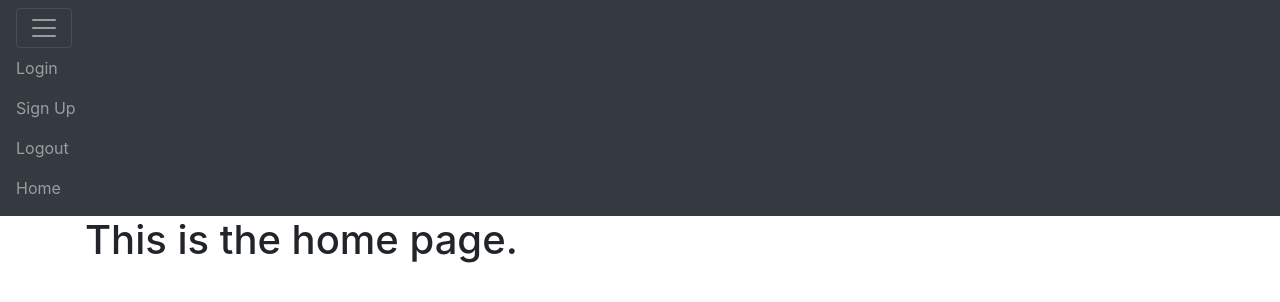
After one commit to Alex3132/Flask-web-app-tutorial, a Flask app: template website/templates/home.html in a window 1280 px wide, after a click that opens the changed part. The commit adds this page. Shown: the top 302 px of the page. Run offline with Flask 2, Linux system fonts and the light colour scheme; the template is opened without the code that fills it, so the values that code supplies are empty; some libraries are stand-ins or nearby versions.

Commit message:
jinja templates part 2

```diff
--- a/website/auth.py
+++ b/website/auth.py
@@ -1,10 +1,10 @@
-from flask import Blueprint
+from flask import Blueprint,render_template
 
 auth = Blueprint('auth', __name__)
 
 @auth.route('/login')
 def login():
-    return "<p>Login</p>"
+    return render_template("login.html", boolean = True)
 
 @auth.route('/logout')
 def logout():
@@ -12,4 +12,4 @@ def logout():
 
 @auth.route("/sign-up")
 def sign_up():
-    return "<p>Sign up </p>"
+    return render_template("sign_up.html")
--- a/website/templates/base.html
+++ b/website/templates/base.html
@@ -19,11 +19,26 @@
 </head>
 <body>
     <nav class="navbar navbar-expend-lg navbar-dark bg-dark">
-        <button class="navbar-toggle" type="button" data-toggle="collapse" data-target="#navbar">
+        <button
+        class="navbar-toggler"
+        type="button"
+        data-toggle="collapse"
+        data-target="#navbar">
             <span class="navbar-toggler-icon"></span>
         </button>
+        <div class="collapse navbar-collapse" id="navbar">
+          <div class="navbar-nav">
+            <a class="nav-item nav-link" id="login" href="/login">Login</a>
+            <a class="nav-item nav-link" id="signUp" href="/sign-up">Sign Up</a>
+            <a class="nav-item nav-link" id="logout" href="/logout">Logout</a>
+            <a class="nav-item nav-link" id="home" href="/">Home</a>
+          </div>
+        </div>
     </nav>
-
+    <div class="container">
+      {% block content %}
+      {% endblock %}
+    </div>
     <script
       src="https://code.jquery.com/jquery-3.2.1.slim.min.js"
       integrity="sha384-KJ3o2DKtIkvYIK3UENzmM7KCkRr/rE9/Qpg6aAZGJwFDMVNA/GpGFF93hXpG5KkN"
--- /dev/null
+++ b/website/templates/home.html
@@ -0,0 +1,5 @@
+{% extends "base.html" %} {% block title %}Home{% endblock %}
+
+{% block content %}
+<h1>This is the home page.</h1>
+{% endblock %}
--- /dev/null
+++ b/website/templates/login.html
@@ -0,0 +1,5 @@
+{% extends "base.html" %} {% block title %}Login{% endblock %}
+
+{% block content %}
+<h1>This is the login page.</h1>
+{% endblock %}
--- /dev/null
+++ b/website/templates/sign_up.html
@@ -0,0 +1,5 @@
+{% extends "base.html" %} {% block title %}Sign up{% endblock %}
+
+{% block content %}
+<h1>This is the sign up  page.</h1>
+{% endblock %}
--- a/website/views.py
+++ b/website/views.py
@@ -1,7 +1,7 @@
-from flask import Blueprint
+from flask import Blueprint,render_template
 
 views = Blueprint('views',__name__)
 
 @views.route('/')
 def home():
-    return "<h1>Test </h1>"
+    return render_template("home.html")
```
